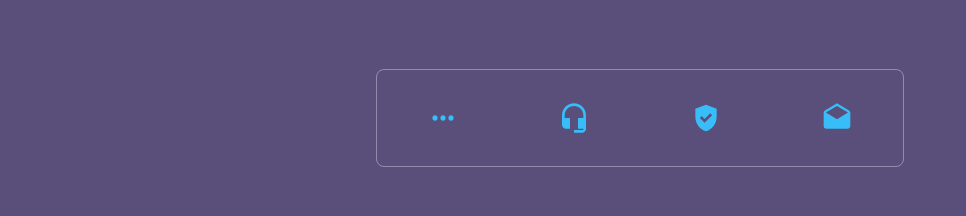
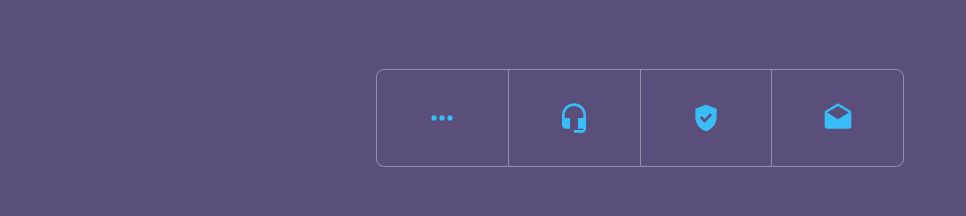
Before and after one commit to pantpad/iCodeThis-Playground, a React (Vite) app: page /FormDarkTheme in a window 1280 px wide. Shown: the part 294-510 px from the top of the page, without its empty margins (0-966 px from the left). Built offline with nearby package versions, Linux system fonts and the light colour scheme.

Commit message:
Add borders

```diff
--- a/src/pages/FormDarkTheme/FormDarkTheme.jsx
+++ b/src/pages/FormDarkTheme/FormDarkTheme.jsx
@@ -19,16 +19,16 @@ export default function FormDarkTheme() {
           id="bar"
           className="flex w-full overflow-hidden rounded-lg border border-white/35"
         >
-          <article className="flex flex-1 items-center justify-center p-8">
+          <article className="flex flex-1 cursor-pointer items-center justify-center border-r border-white/35 p-8">
             <MoreHorizIcon className="!h-8 !w-8 text-sky-400" />
           </article>
-          <article className="flex flex-1 items-center justify-center p-8">
+          <article className="flex flex-1 cursor-pointer items-center justify-center border-r border-white/35 p-8">
             <HeadsetMicIcon className="!h-8 !w-8 text-sky-400" />
           </article>
-          <article className="flex flex-1 items-center justify-center p-8">
+          <article className="flex flex-1 cursor-pointer items-center justify-center border-r border-white/35 p-8">
             <GppGoodIcon className="!h-8 !w-8 text-sky-400" />
           </article>
-          <article className="flex flex-1 items-center justify-center p-8">
+          <article className="flex flex-1 cursor-pointer items-center justify-center p-8">
             <DraftsIcon className="!h-8 !w-8 text-sky-400" />
           </article>
         </section>
```
